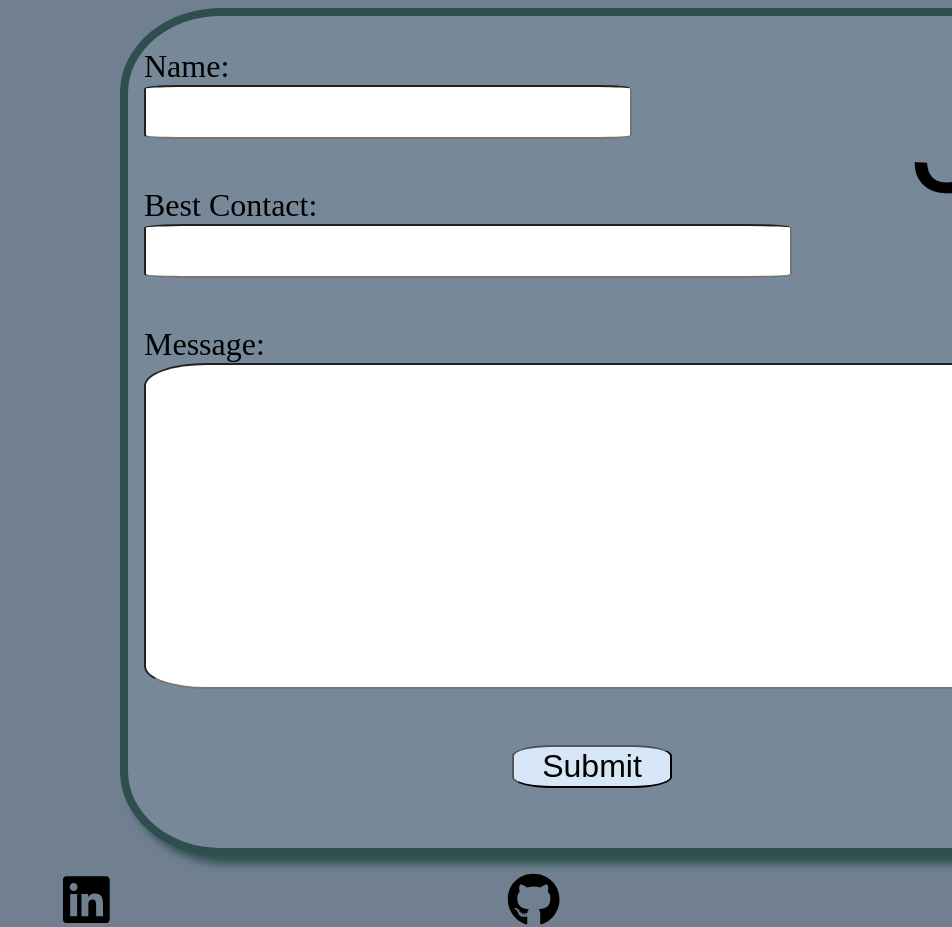
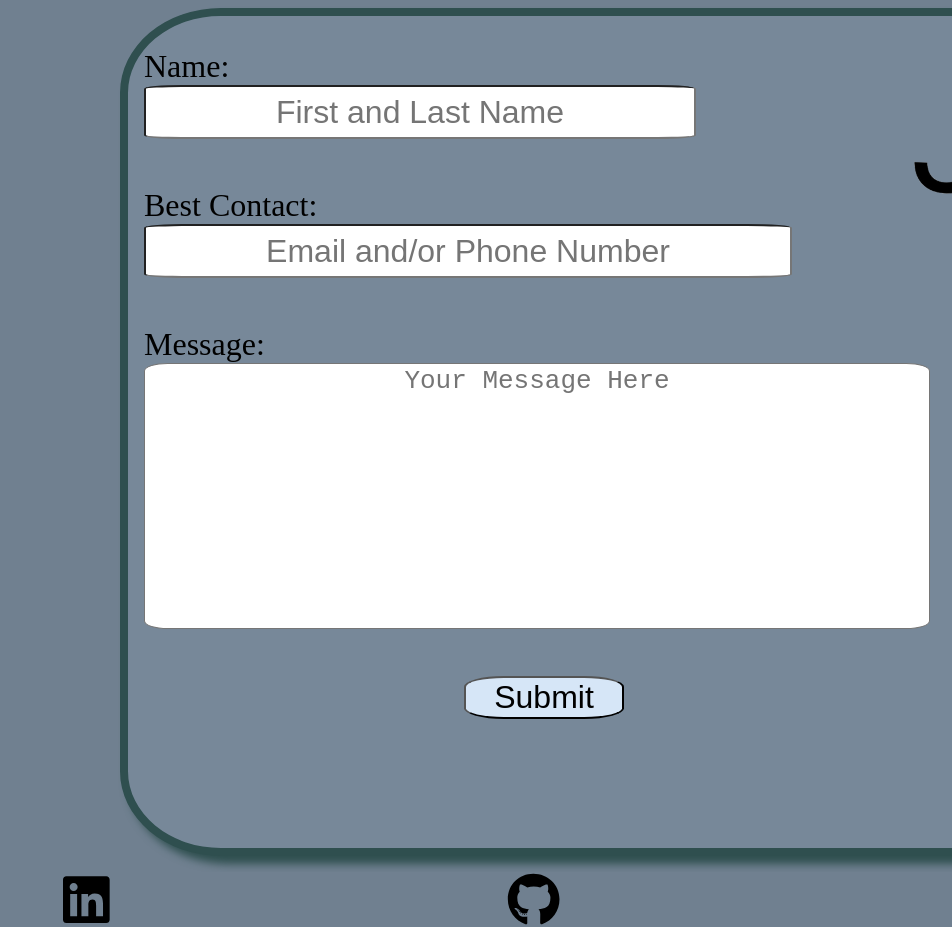
Before and after one commit to JaLeeKi/myPortfolio, a React (Create React App) app: page /contact in a window 1280 px wide. Shown: the top 927 px of the page, without its empty margins (328-1280 px from the left). Built offline with nearby package versions, Linux system fonts and the light colour scheme.

Commit message:
done for the night

```diff
--- a/src/index.css
+++ b/src/index.css
@@ -17,9 +17,10 @@ body {
 }
 
 .logoNav {
-  width: 13em;
+  width: 20em;
   border-radius: 40%;
-  margin-left: 6.66em;
+  margin-left: 3em;
+  margin-top: 2em;
 }
 
 .contactBtn {
--- a/src/views/ContactMe.css
+++ b/src/views/ContactMe.css
@@ -70,11 +70,16 @@
 }
 
 .name {
-  width: 15em;
+  width: 17em;
   height: 1.5em;
   margin-bottom: 1.5em;
   border-radius: 7%;
   font-size: xx-large;
+  outline: none;
+}
+
+.name::placeholder {
+  text-align: center;
 }
 
 .contact {
@@ -83,21 +88,35 @@
   margin-bottom: 1.5em;
   border-radius: 7%;
   font-size: xx-large;
+  outline: none;
+}
+
+.contact::placeholder {
+  text-align: center;
 }
 
 .message {
-  width: 27.5em;
+  display: flex;
+  text-align: justify;
+  width: 30em;
   height: 10em;
   margin-bottom: 1.5em;
-  border-radius: 7%;
+  border-radius: 3%;
   font-size: xx-large;
+  outline: none;
+  word-wrap: break-word;
+  resize: none;
+}
+
+.message::placeholder {
+  text-align: center;
 }
 
 .submitBtn {
   font-size: xx-large;
   margin-top: 0.25em;
   border-radius: 25%;
-  margin-left: 11.5em;
+  margin-left: 10em;
   width: 5em;
   background-color: rgb(214, 230, 247);
 }
--- a/src/views/ContactMe.js
+++ b/src/views/ContactMe.js
@@ -64,6 +64,7 @@ export default function ContactMe({
             type="text"
             id="name"
             className="name"
+            placeholder="First and Last Name"
             onChange={(e) => {
               setName(e.target.value);
             }}
@@ -73,16 +74,19 @@ export default function ContactMe({
             type="text"
             id="contact"
             className="contact"
+            placeholder="Email and/or Phone Number"
             onChange={(e) => {
               setContact(e.target.value);
             }}
           />
           <label for="message">Message:</label>
-          <input
-            type="textarea"
+          <textarea
             rows="5"
+            cols="50"
             id="message"
             className="message"
+            name="message"
+            placeholder="Your Message Here"
             onChange={(e) => {
               setMessage(e.target.value);
             }}
```
